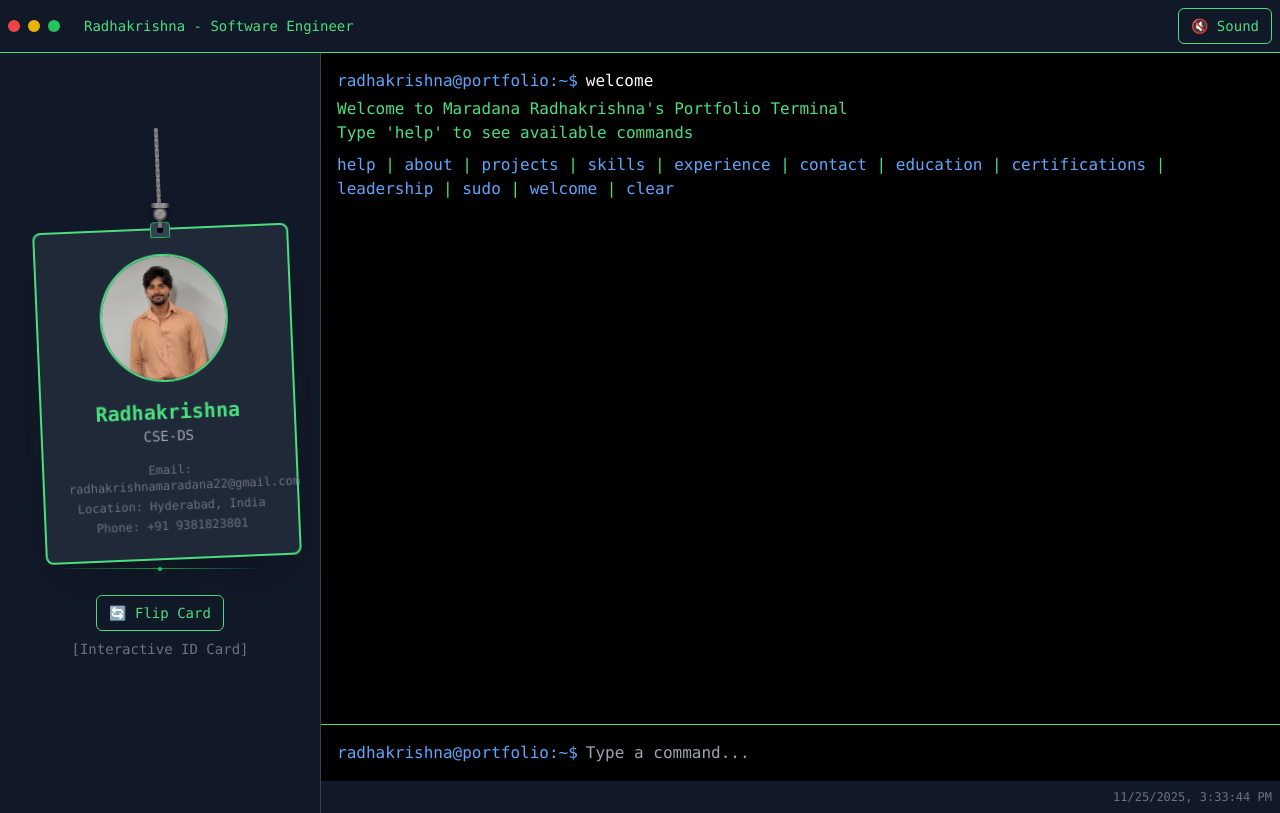
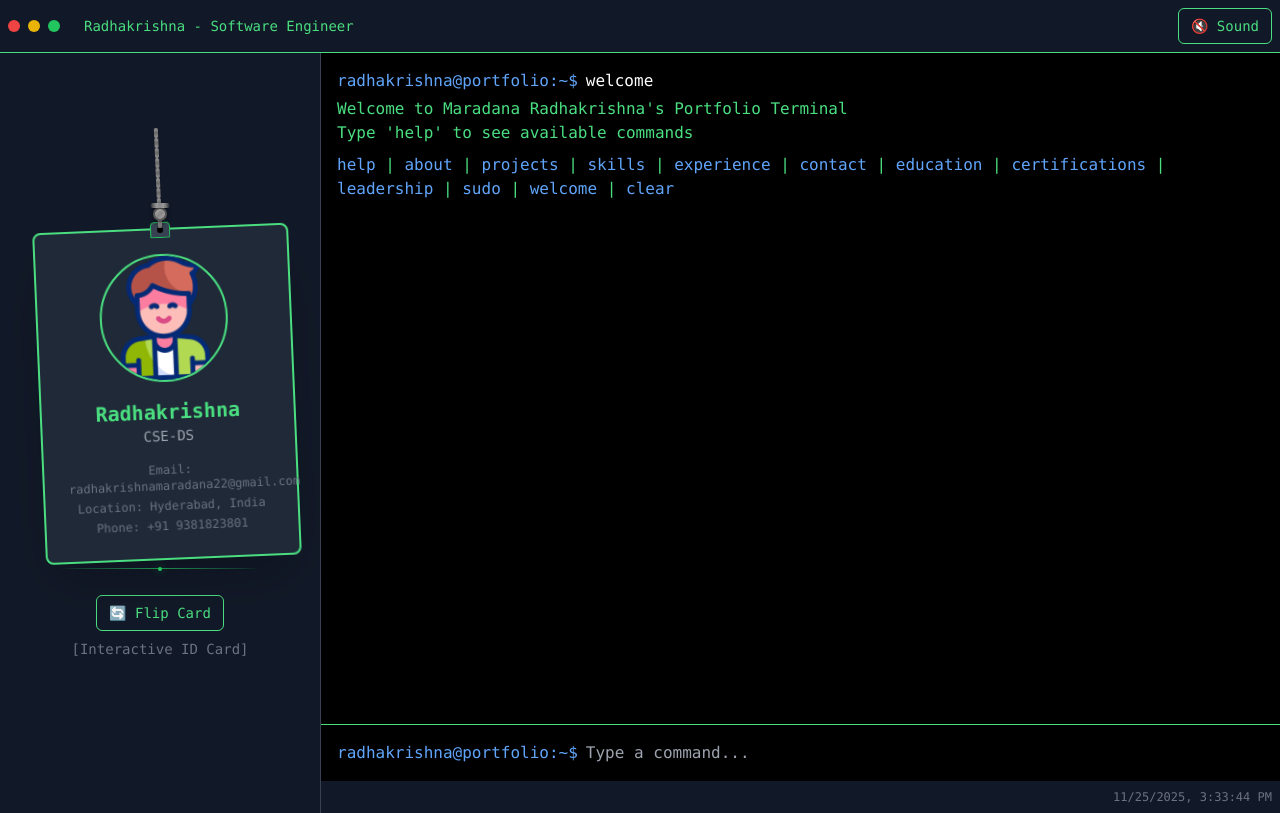
Before and after one commit to radhakrishnachinna/Portfolio, a Next.js app: page / in a window 1280 px wide. Built offline with nearby package versions, Linux system fonts and the light colour scheme.

Commit message:
photo changed

```diff
--- a/components/id-card.tsx
+++ b/components/id-card.tsx
@@ -47,7 +47,7 @@ export function IDCard() {
                 <div className="text-center space-y-4">
                   <div className="w-32 h-32 mx-auto rounded-full overflow-hidden border-2 border-green-400">
                     <Image
-                      src="/demophoto.jpg"
+                      src="/boy.png"
                       alt="Radhakrishna"
                       width={128}
                       height={128}
```
Also changed, not shown: public/boy.png (added).
